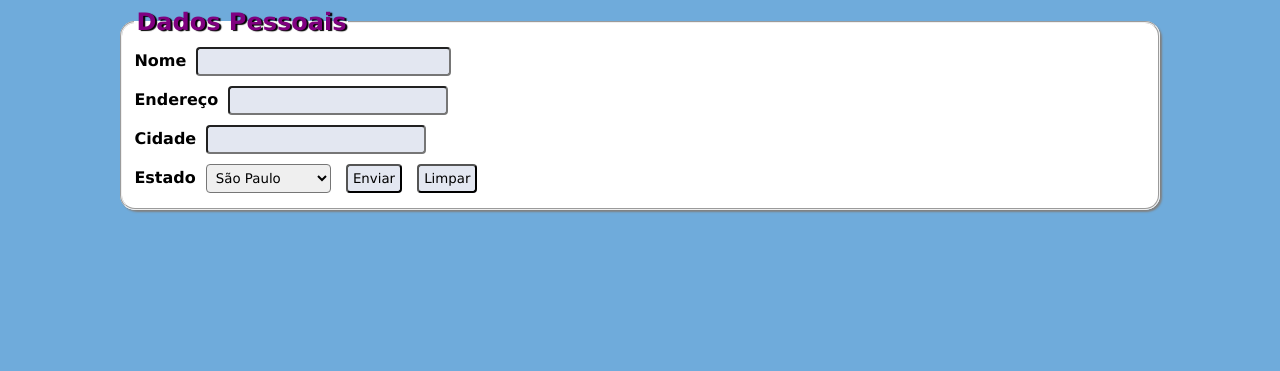
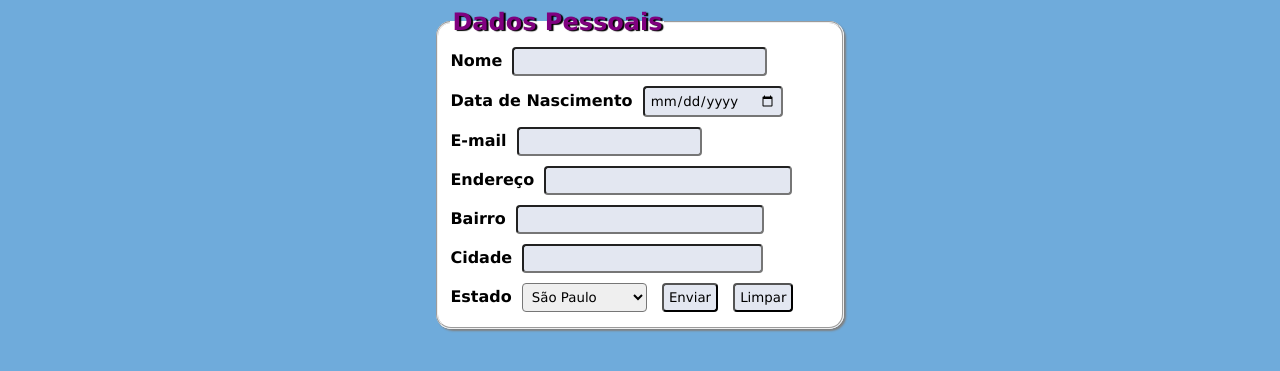
Before and after one commit to Montycaio/Estudos-Desafios, a PHP site: page / in a window 1280 px wide. Shown: the top 371 px of the page. Run offline with PHP 8.4, Linux system fonts and the light colour scheme.

Commit message:
Portfólio Faculdade

```diff
--- a/Estudos_3/Atv_2/index.html
+++ b/Estudos_3/Atv_2/index.html
@@ -4,25 +4,37 @@
     <meta charset="UTF-8">
     <meta name="viewport" content="width=device-width, initial-scale=1.0">
     <link rel="stylesheet" type="text/css" href="style.css">
+    <script src="script.js"></script>
+    <script src="https://unpkg.com/sweetalert/dist/sweetalert.min.js"></script>
     <title>Formulário</title>
 </head>
 <body>
-    <form method="post" name="form1" action="envia">
+    <form method="dialog" name="form1" action="envia">
         <fieldset>
             <legend>Dados Pessoais</legend>
-            <label>Nome</label>
-            <input type="text" name="Nome" size="30" required="required"><br>
-            <label>Endereço</label>
-            <input type="text" name="Endereço" size="25" required="required"><br>
-            <label>Cidade</label>
-            <input type="text" name="Cidade" size="25" required="required"><br>
-            <label>Estado</label>
-            <select name="Estado">
+            <label for="a">Nome</label>
+            <input type="text" id="a" name="Nome" size="30" required="required"><br>
+            <label for="b">Data de Nascimento</label>
+            <input type="date" id="b"><br>
+            <label for="c">E-mail</label>
+            <input type="email" id="c"><br>
+            <label for="d">Endereço</label>
+            <input type="text" id="d" name="Endereço" size="29" required="required"><br>
+            <label for="e">Bairro</label>
+            <input type="text" id="e" name="Bairro" size="29%"><br>
+            <label for="f">Cidade</label>
+            <input type="text" id="f" name="Cidade" size="28" required="required"><br>
+            <label for="g">Estado</label>
+            <select name="Estado" id="g">
                 <option value="SP">São Paulo</option>
                 <option value="RJ">Rio de Janeiro</option>
                 <option value="ES">Espirito Santo</option>
+                <option value="CE">Ceará</option>
+                <option value="BA">Bahia</option>
+                <option value="AC">Acre</option>
+                <option value="AM">Amazonas</option>
             </select>
-            <input type="submit" name="envia" value="Enviar">
+            <input type="submit" name="envia" value="Enviar" onclick="abrirAlerta()">
             <input type="reset" name="limpa" value="Limpar">
         </fieldset>
     </form>
--- /dev/null
+++ b/Estudos_3/Atv_2/script.js
@@ -0,0 +1,19 @@
+
+function abrirAlerta() {
+    swal({
+        title: "Você tem certeza?",
+        text: "Uma vez enviado, você não poderá modificar este formulário!",
+        icon: "warning",
+        buttons: true,
+        dangerMode: true,
+      })
+      .then((willDelete) => {
+        if (willDelete) {
+          swal("Formulário foi enviado com sucesso!", {
+            icon: "success",
+          });
+        } else {
+          swal("Ok. Revise seu formulário antes de enviar.");
+        }
+      });
+}
--- a/Estudos_3/Atv_2/style.css
+++ b/Estudos_3/Atv_2/style.css
@@ -21,7 +21,7 @@ legend {
 }
 
 fieldset {
-    width: 80%;
+    width:30%;
     margin: 0 auto;
     border-radius: 15px;
     background-color: white;
```
